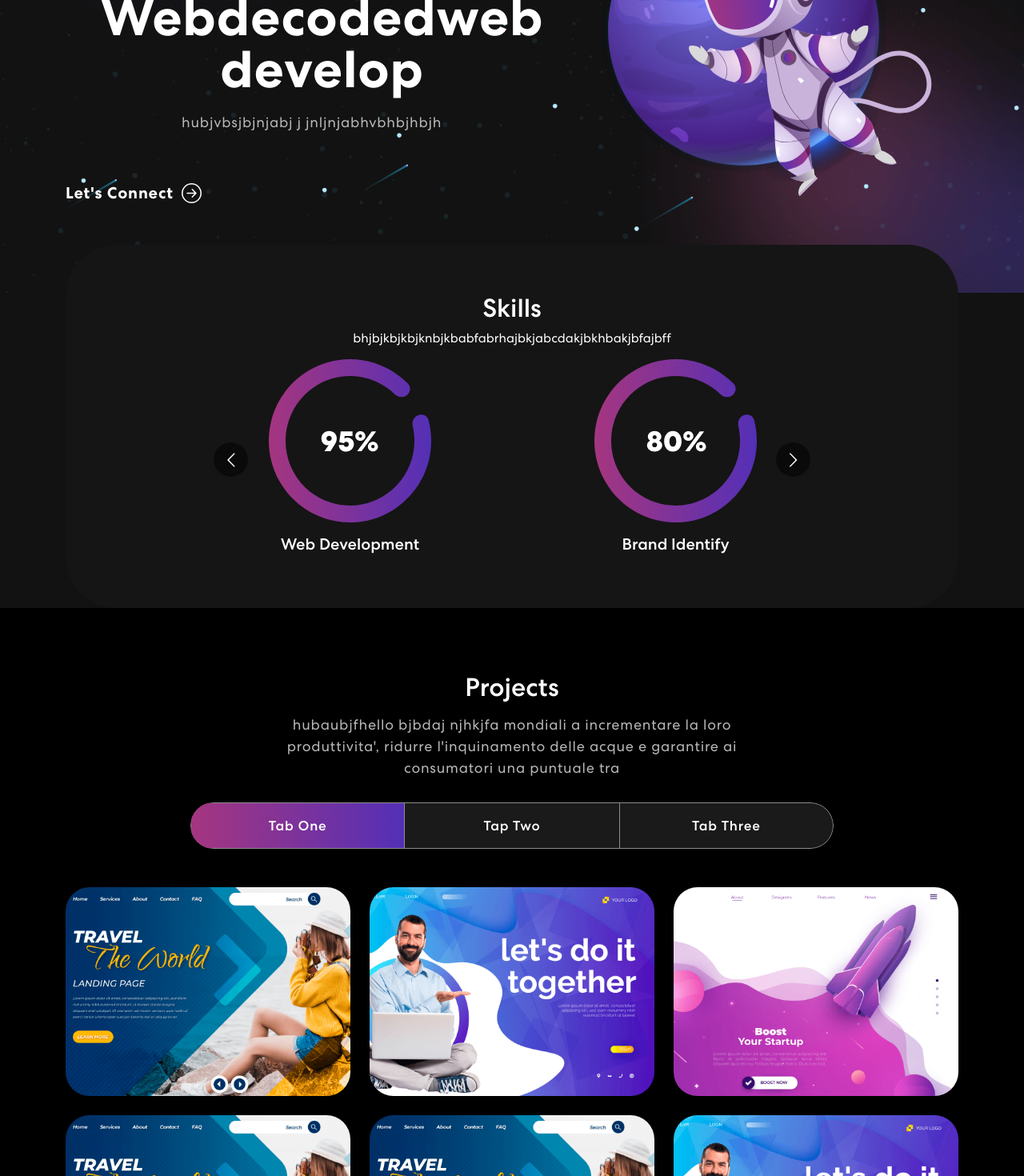
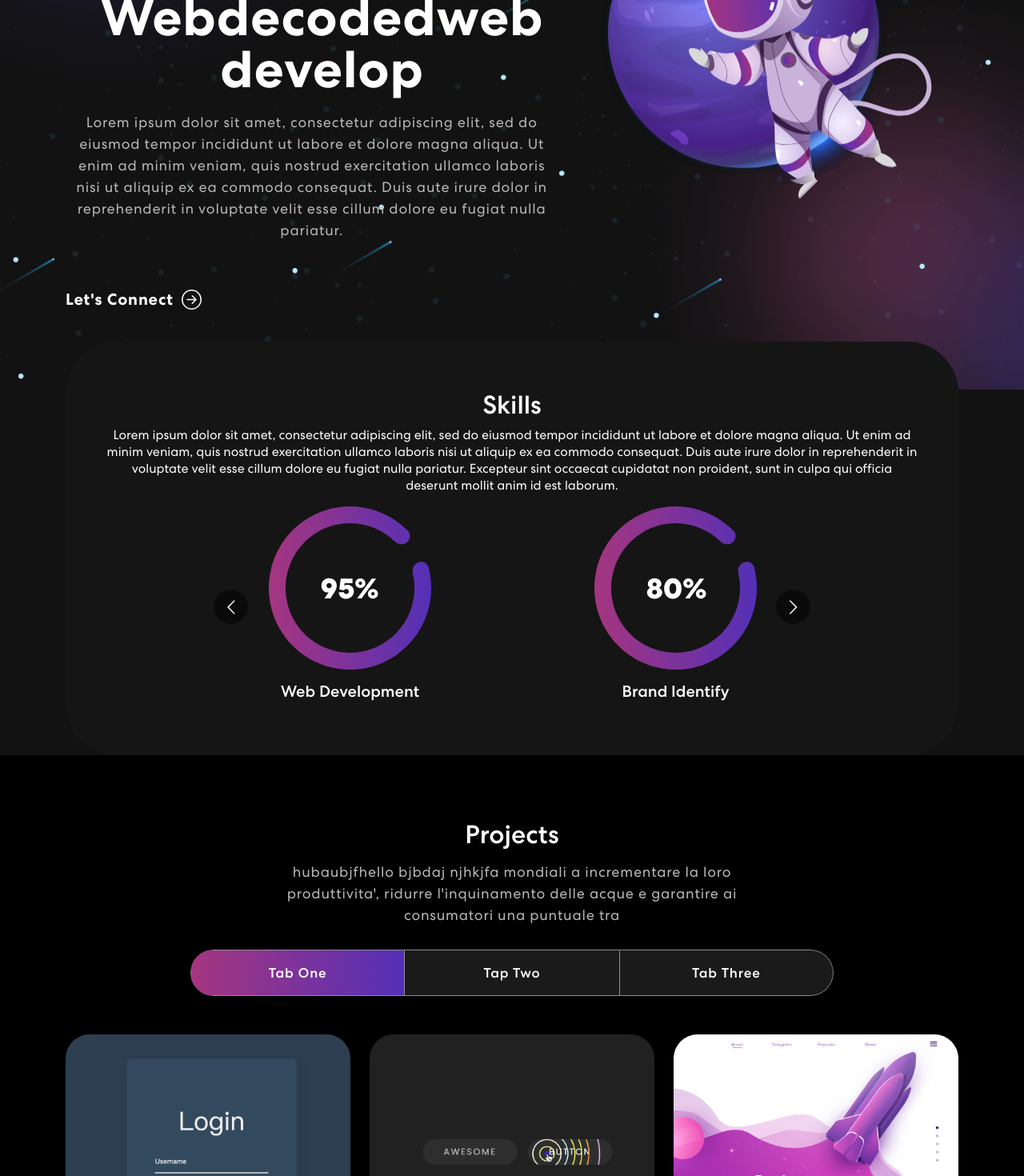
Before and after one commit to linmilan/Personal-Portfilio-React, a React (Create React App) app: page / in a window 1280 px wide. Shown: the part 400-1870 px from the top of the page at 80% size. Built offline with nearby package versions, Linux system fonts and the light colour scheme; no server answers; the HTML template or start-up script is replaced by a standard one.

Commit message:
connect button a

```diff
--- a/src/App.css
+++ b/src/App.css
@@ -20,6 +20,7 @@
   margin: 0;
   padding: 0;
   box-sizing: border-box;
+  text-decoration: none;
 }
 
 html {
@@ -274,6 +275,10 @@ nav.navbar .navbar-toggler[aria-expanded="true"] .navbar-toggler-icon {
   display: flex;
   align-items: center;
 }
+
+.banner a {
+  text-decoration: none;
+}
 .banner button svg {
   font-size: 25px;
   margin-left: 10px;
@@ -432,6 +437,7 @@ nav.navbar .navbar-toggler[aria-expanded="true"] .navbar-toggler-icon {
 }
 .proj-imgbx {
   position: relative;
+
   border-radius: 30px;
   overflow: hidden;
   margin-bottom: 24px;
@@ -483,7 +489,7 @@ nav.navbar .navbar-toggler[aria-expanded="true"] .navbar-toggler-icon {
   z-index: -4;
 }
 
-/************ Projects Css ************/
+/************ Contact Css ************/
 .contact {
   background: linear-gradient(90.21deg, #AA367C -5.91%, #4A2FBD 111.58%);
   padding: 60px 0 200px 0;
--- a/src/components/Banner.js
+++ b/src/components/Banner.js
@@ -55,10 +55,10 @@ export const Banner = () => {
                         <TrackVisibility>
                         {({ isVisible }) =>
                             <div className={isVisible ? 'animate__animated animate__fadeIn': ''}>
-                                <span className="tagline">Wecome to my Portfolio</span>
+                                <span className="tagline">Welcome to my Portfolio</span>
                                 <h1>{`Hi I'm Webdecoded`}<span className="wrap">{text}</span></h1>
-                                <p>hubjvbsjbjnjabj j jnljnjabhvbhbjhbjh</p>
-                                <button onClick={()=>{ console.log('connect')}}>Let's Connect<ArrowRightCircle size={25}/></button>
+                                <p>Lorem ipsum dolor sit amet, consectetur adipiscing elit, sed do eiusmod tempor incididunt ut labore et dolore magna aliqua. Ut enim ad minim veniam, quis nostrud exercitation ullamco laboris nisi ut aliquip ex ea commodo consequat. Duis aute irure dolor in reprehenderit in voluptate velit esse cillum dolore eu fugiat nulla pariatur.</p>
+                                <a href="#connect"><button onClick={()=>{ console.log('connect')}} >Let's Connect<ArrowRightCircle size={25}/></button></a>
                             </div>}
                         </TrackVisibility>
                     </Col>
--- a/src/components/NavBar.js
+++ b/src/components/NavBar.js
@@ -4,7 +4,8 @@ import logo from '../assets/img/logo.svg';
 import navIcon1 from '../assets/img/nav-icon1.svg';
 import navIcon2 from '../assets/img/nav-icon2.svg';
 import navIcon3 from '../assets/img/nav-icon3.svg';
-import navIcon4 from '../assets/img/nav-icon5.svg';
+import navIcon4 from '../assets/img/nav-icon4.svg';
+
 
 
 
@@ -53,6 +54,7 @@ export const NavBar = () => {
                 <a href='#'><img src={navIcon2} alt="" /></a>
                 <a href='#'><img src={navIcon3} alt="" /></a>
                 <a href='#'><img src={navIcon4} alt="" /></a>
+
               </div>
                 <button className="vvd"><span>Let's Connect</span></button>
             </span>
--- a/src/components/Projects.js
+++ b/src/components/Projects.js
@@ -1,8 +1,8 @@
 import { Col, Container, Row, Tab, Nav } from "react-bootstrap";
 import { ProjectCard } from "./ProjectCard";
 import colorSharp2 from '../assets/img/color-sharp2.png';
-import projImg1 from '../assets/img/project-img1.png';
-import projImg2 from '../assets/img/project-img2.png';
+import projImg4 from '../assets/img/project-img4.png';
+import projImg5 from '../assets/img/project-img5.png';
 import projImg3 from '../assets/img/project-img3.png';
 import 'animate.css';
 import TrackVisibility from 'react-on-screen';
@@ -12,12 +12,12 @@ export const Projects = () =>{
         {
             title: 'Business Startup',
             description:'Design & Development',
-            imgUrl:projImg1,
+            imgUrl:projImg4,
         },
         {
             title: 'Business Startup',
             description:'Design & Development',
-            imgUrl:projImg2,
+            imgUrl:projImg5,
         },
         {
             title: 'Business Startup',
@@ -27,17 +27,17 @@ export const Projects = () =>{
         {
             title: 'Business Startup',
             description:'Design & Development',
-            imgUrl:projImg1,
+            imgUrl:projImg4,
         },
         {
             title: 'Business Startup',
             description:'Design & Development',
-            imgUrl:projImg1,
+            imgUrl:projImg4,
         },
         {
             title: 'Business Startup',
             description:'Design & Development',
-            imgUrl:projImg2,
+            imgUrl:projImg5,
         },
     ]
     return(
--- a/src/components/Skills.js
+++ b/src/components/Skills.js
@@ -38,7 +38,7 @@ export const Skills = () => {
                             <h2>
                                 Skills
                             </h2>
-                            <p>bhjbjkbjkbjknbjkbabfabrhajbkjabcdakjbkhbakjbfajbff</p>
+                            <p>Lorem ipsum dolor sit amet, consectetur adipiscing elit, sed do eiusmod tempor incididunt ut labore et dolore magna aliqua. Ut enim ad minim veniam, quis nostrud exercitation ullamco laboris nisi ut aliquip ex ea commodo consequat. Duis aute irure dolor in reprehenderit in voluptate velit esse cillum dolore eu fugiat nulla pariatur. Excepteur sint occaecat cupidatat non proident, sunt in culpa qui officia deserunt mollit anim id est laborum.</p>
                             <Carousel responsive={responsive} infinite={true} className='skill-slider'>
                                 <div className="item">
                                     <img src={meter1} alt='Image' />
```
Also changed, not shown: src/assets/img/project-img4.png (added), src/assets/img/project-img5.png (added).
